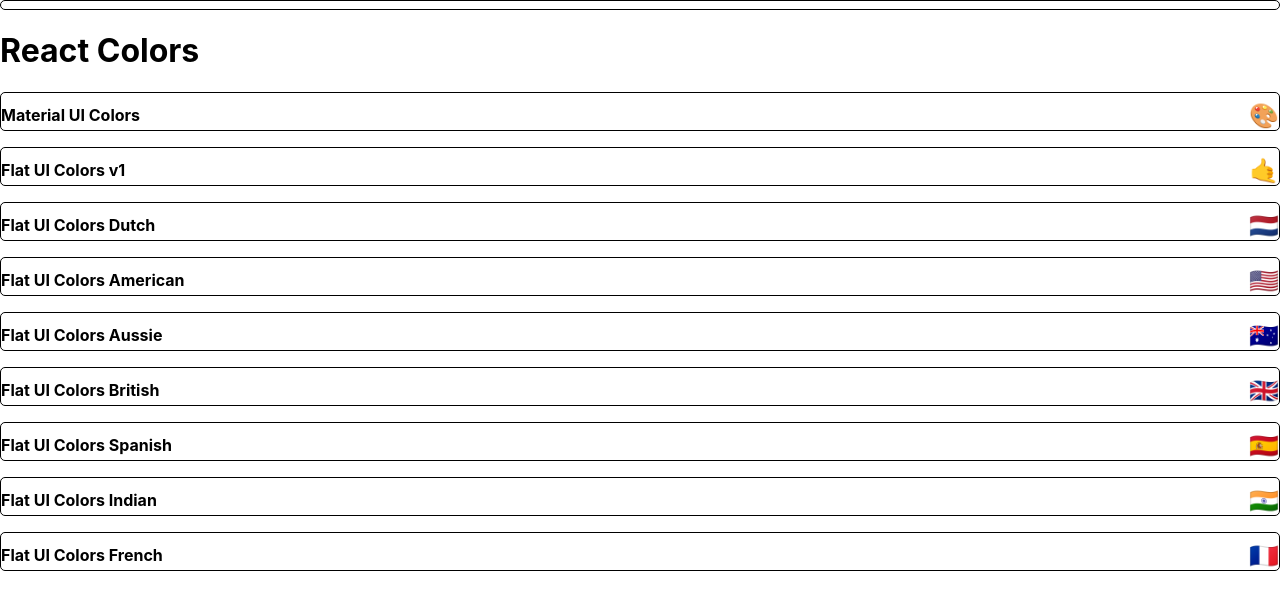
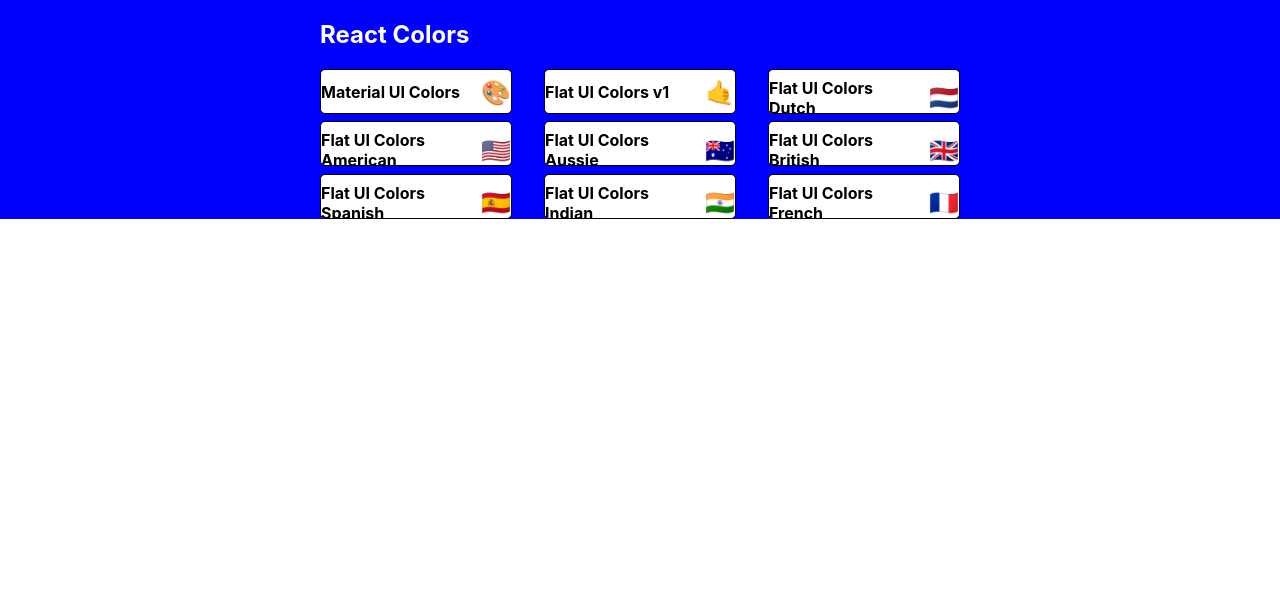
Before and after one commit to piyushkochhar/colors-app, a React (Create React App) app: page / in a window 1280 px wide. Shown: the top 610 px of the page. Built offline with nearby package versions, Linux system fonts and the light colour scheme.

Commit message:
Start styling PaletteList withStyles

```diff
--- a/src/PaletteList.js
+++ b/src/PaletteList.js
@@ -1,20 +1,55 @@
 import React, { Component } from 'react'
 import MiniPalette from './MiniPalette';
 import { Link } from 'react-router-dom';
+import { withStyles } from '@material-ui/core';
 
-export default class PaletteList extends Component {
+const styles = {
+    root: {
+        backgroundColor: "blue",
+        height: "100%",
+        display: "flex",
+        justifyContent: "center",
+        alignItems: "flex-start"
+    },
+    container: {
+        width: "50%",
+        display: "flex",
+        alignItems: "center",
+        flexDirection: "column",
+        flexWrap: "wrap"
+    },
+    nav: {
+        display: "flex",
+        width: "100%",
+        justifyContent: "space-between",
+        color: "white"
+    },
+    palettes: {
+        boxSizing: "border-box",
+        width: "100%",
+        display: "grid",
+        gridTemplateColumns: "repeat(3,30%)",
+        gridGap: "5%"
+    }
+}
+class PaletteList extends Component {
     render() {
-        const { palettes } = this.props;
+        const { palettes, classes } = this.props;
         return (
-            <div>
-                <MiniPalette />
-                <h1>React Colors</h1>
-                {palettes.map(palette => (
-                    <p>
-                        <MiniPalette {...palette} />
-                    </p>
-                ))}
+            <div className={classes.root}>
+                <div className={classes.container}>
+                    <nav className={classes.nav}>
+                        <h1>React Colors</h1>
+                    </nav>
+                    <div className={classes.palettes}>
+                        {palettes.map(palette => (
+                            <MiniPalette {...palette} />
+                        ))}
+                    </div>
+                </div>
             </div>
         )
     }
 }
+
+export default withStyles(styles)(PaletteList)
```
